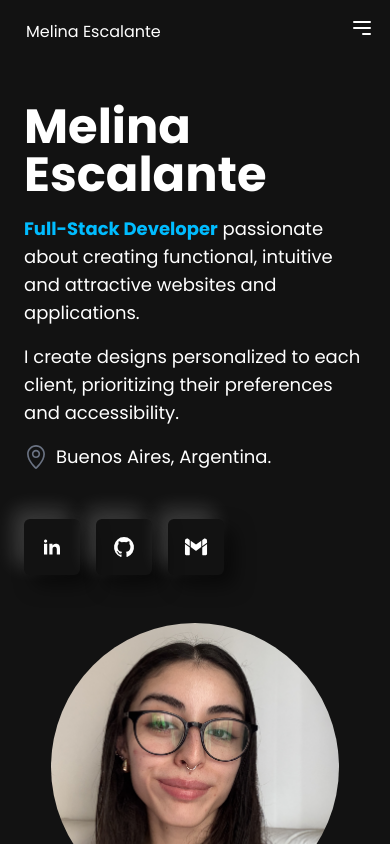
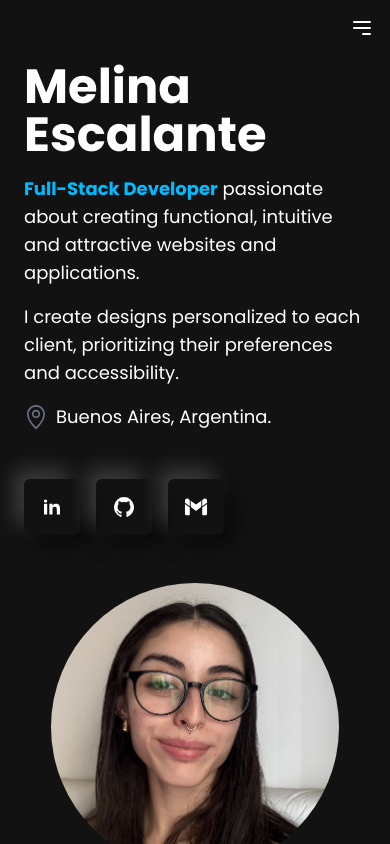
Before and after one commit to melinaescalante/Portfolio-Melina-Escalante, a React (Vite) app: page / in a window 390 px wide. Shown: the top 844 px of the page. Built offline with nearby package versions, Linux system fonts and the light colour scheme.

Commit message:
style: nav bar

```diff
--- a/src/components/NavBar.jsx
+++ b/src/components/NavBar.jsx
@@ -29,10 +29,10 @@ const NavBar = () => {
                 <span className="sr-only">Menu</span>
             </button>
             <div className="grid grid-cols-2">
-                <div>
+                {/* <div>
 
-                    <a className="p-4 top-1 absolute left-2.5  md:left-0 z-50 md:block hover:text-sky-400 hover:font-medium" href="/">Melina Escalante</a>
-                </div>
+                    <a className={`p-4 top-1 absolute md:block left-2.5 ${isOpen?"hidden":"block"} md:left-0 z-50  hover:text-sky-400 hover:font-medium`} href="/">Melina Escalante</a>
+                </div> */}
 
                 <ul
                     className={`absolute z-0 text-end items-center justify-end top-full left-0 w-full bg-[#121212] h-[100vh] md:h-auto font-medium transform transition-transform duration-500 ease-in-out md:static md:flex md:translate-y-0 md:space-x-4 md:bg-transparent ${isOpen ? "translate-y-[0] -z-100" : "-translate-y-[150%] -z-100"
--- a/src/sections/HomeSection.jsx
+++ b/src/sections/HomeSection.jsx
@@ -12,7 +12,7 @@ const HomeSection = () => {
                     </svg>`, 'url': 'https://github.com/melinaescalante','name':'Github'}, { 'image': `<svg class="w-6 h-6 fill-white" viewBox="0 0 50 50" ><path d="M12 23.403V23.39 10.389L11.88 10.3h-.01L9.14 8.28C7.47 7.04 5.09 7.1 3.61 8.56 2.62 9.54 2 10.9 2 12.41v3.602L12 23.403zM38 23.39v.013l10-7.391V12.41c0-1.49-.6-2.85-1.58-3.83-1.46-1.457-3.765-1.628-5.424-.403L38.12 10.3 38 10.389V23.39zM14 24.868l10.406 7.692c.353.261.836.261 1.189 0L36 24.868V11.867L25 20l-11-8.133V24.868zM38 25.889V41c0 .552.448 1 1 1h6.5c1.381 0 2.5-1.119 2.5-2.5V18.497L38 25.889zM12 25.889L2 18.497V39.5C2 40.881 3.119 42 4.5 42H11c.552 0 1-.448 1-1V25.889z"/></svg>`, 'name': 'Gmail' }]
     return (<>
         <NavBar></NavBar>
-        <section id="Home" className="grid grid-cols-1 md:grid-cols-2 p-4 md:p-0 items-center max-w-screen-lg my-10 md:my-20 mx-auto">
+        <section id="Home" className="grid grid-cols-1 md:grid-cols-2 p-4 md:p-0 items-center max-w-screen-lg my-10 md:my-20 mt-0 mx-auto">
             <div className='flex justify-between flex-col m-2 mb-10 md:mb-0 h-full '>
                 <div className='flex flex-col items-start gap-4  md:p-0 '>
                     <h1 className=' font-bold text-5xl'>Melina Escalante</h1>
```
